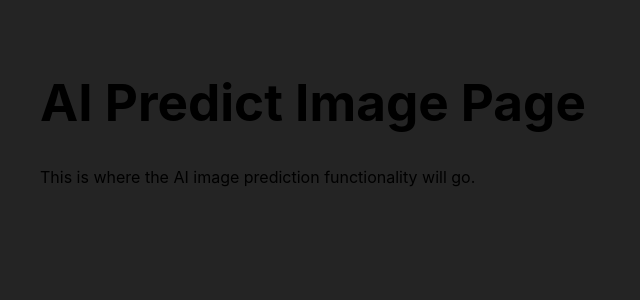
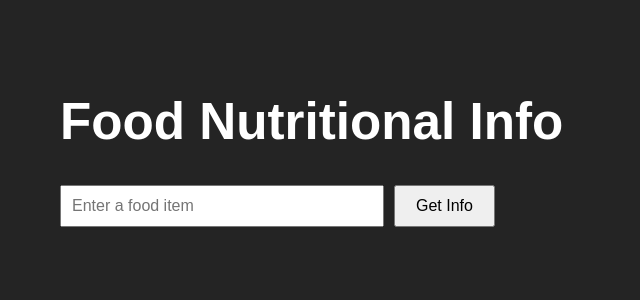
Before and after one commit to Jaturaput-Jongsubcharoen/COMP229-NutriSnap-Client1, a React (Vite) app: page /predict-image in a window 1280 px wide. Shown: the top 300 px of the page, without its empty margins (0-640 px from the left). Built offline with nearby package versions, Linux system fonts and the light colour scheme; no server answers.

Commit message:
Working AI Page
Installed Discarded API KEY, with working interaction. Didn't add manual input to items information to save to user.

```diff
--- a/package.json
+++ b/package.json
@@ -11,6 +11,8 @@
   },
   "dependencies": {
     "axios": "^1.7.8",
+    "cors": "^2.8.5",
+    "dotenv": "^16.4.5",
     "react": "^18.3.1",
     "react-dom": "^18.3.1",
     "react-router-dom": "^7.0.1"
--- a/src/App.css
+++ b/src/App.css
@@ -133,5 +133,12 @@
 .login-logout-button:hover {
   background-color: #4e4e4e;
 }
+p{
+  color: white;
+
+}
+h1{
+  color: white;
+}
 
 /*----------------------------------*/
--- a/src/pages/PredictImagePage.jsx
+++ b/src/pages/PredictImagePage.jsx
@@ -1,12 +1,62 @@
-import React from 'react';
+import React, { useState } from "react";
+import { GoogleGenerativeAI } from "@google/generative-ai";
 
-function PredictImagePage() {
+const genAI = new GoogleGenerativeAI("AIzaSyBjbMiCGWlR2MbgKOH14uGKpb6VHC8H13o");// This is a fake api key which doesn't work
+const model = genAI.getGenerativeModel({ model: "gemini-1.5-flash" });
+
+function App() {
+  const [input, setInput] = useState("");
+  const [result, setResult] = useState(null);
+  const [loading, setLoading] = useState(false);
+  const [error, setError] = useState("");
+
+  const handleSubmit = async (e) => {
+    e.preventDefault();
+    setLoading(true);
+    setError("");
+    setResult(null);
+
+    const prompt = `Get Estimate of caloric, carbonhydrate, fat, and protein content for the food item, end with thank you "${input}".`;
+    try {
+      const response = await model.generateContent(prompt);
+      setResult(response.response.text());
+    } catch (err) {
+      setError("Something went wrong. Please try again.");
+    } finally {
+      setLoading(false);
+    }
+  };
+
   return (
-    <div>
-      <h1>AI Predict Image Page</h1>
-      <p>This is where the AI image prediction functionality will go.</p>
+    <div style={{ fontFamily: "Arial, sans-serif", padding: "20px" }}>
+      <h1>Food Nutritional Info</h1>
+      <form onSubmit={handleSubmit}>
+        <input
+          type="text"
+          value={input}
+          onChange={(e) => setInput(e.target.value)}
+          placeholder="Enter a food item"
+          style={{
+            padding: "10px",
+            fontSize: "16px",
+            marginRight: "10px",
+            width: "300px",
+          }}
+        />
+        <button type="submit" style={{ padding: "10px 20px", fontSize: "16px" }}>
+          Get Info
+        </button>
+      </form>
+      {loading && <p>Loading...</p>}
+      {error && <p style={{ color: "red" }}>{error}</p>}
+      {result && (
+        <div>
+          <h2>Results:</h2>
+          <p>{result}</p>
+        </div>
+      )}
     </div>
   );
 }
 
-export default PredictImagePage;
+export default App;
```
Also changed, not shown: 2 other files (tests, documents, lock files or other folders).
